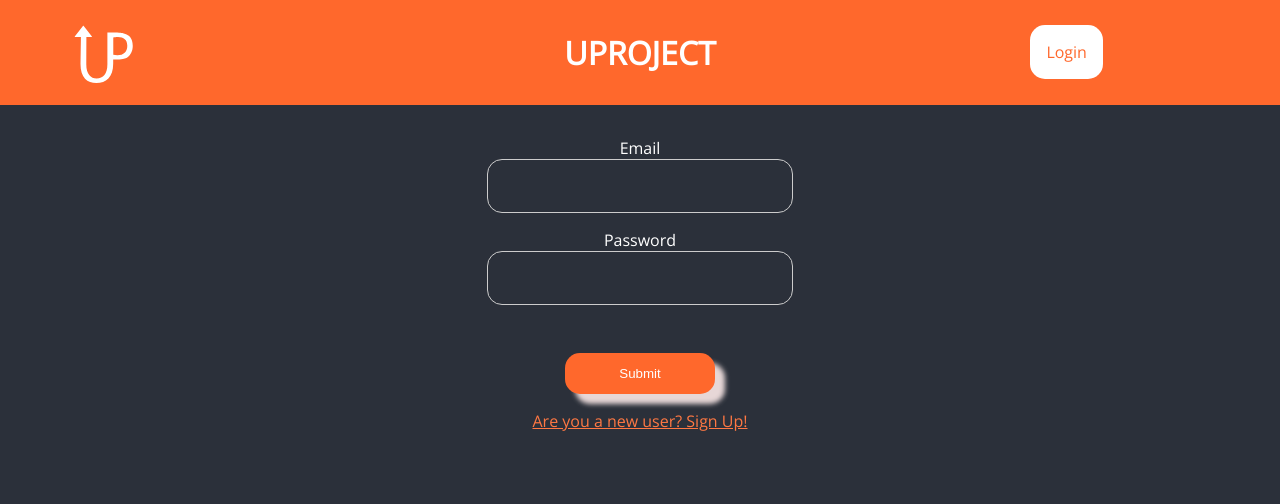
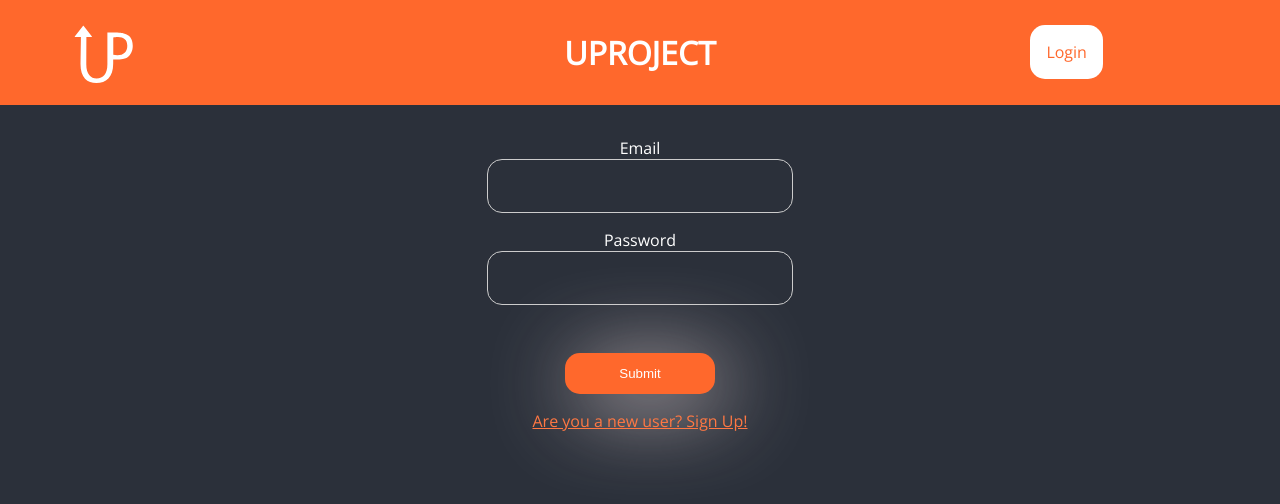
Before and after one commit to Dominguezd01/Uproject, a SvelteKit app: page /auth/login in a window 1280 px wide. In both pictures the pointer is over the input 640 px from the left and 373 px from the top of the page. Shown: the top 504 px of the page. Built offline with nearby package versions, Linux system fonts and the light colour scheme.

Commit message:
Efectivamente

```diff
--- a/src/routes/auth/login/+page.svelte
+++ b/src/routes/auth/login/+page.svelte
@@ -120,9 +120,9 @@
         box-shadow: 10px 10px 5px 0px #ff682c;
     }
     .submit:hover{
-        -webkit-box-shadow: 10px 10px 5px 0px #e7d7d7;
-        -moz-box-shadow: 10px 10px 5px 0px #e7d7d7;
-        box-shadow: 10px 10px 5px 0px #e7d7d7;
+        -webkit-box-shadow: 10px 10px 88px 0px rgba(231,215,215,1);
+-moz-box-shadow: 10px 10px 88px 0px rgba(231,215,215,1);
+box-shadow: 10px 10px 88px 0px rgba(231,215,215,1);
     }
     .formLogin {
         display: grid;
--- a/src/routes/auth/register/+page.svelte
+++ b/src/routes/auth/register/+page.svelte
@@ -109,9 +109,9 @@
         transition: 0.3s;
     }
     .submit:hover{
-        -webkit-box-shadow: 10px 10px 5px 0px #e7d7d7;
-        -moz-box-shadow: 10px 10px 5px 0px #e7d7d7;
-        box-shadow: 10px 10px 5px 0px #e7d7d7;
+        -webkit-box-shadow: 10px 10px 88px 0px rgba(231,215,215,1);
+-moz-box-shadow: 10px 10px 88px 0px rgba(231,215,215,1);
+box-shadow: 10px 10px 88px 0px rgba(231,215,215,1);
     }
     .loginRedirect{
         margin-top: 1em;
```
